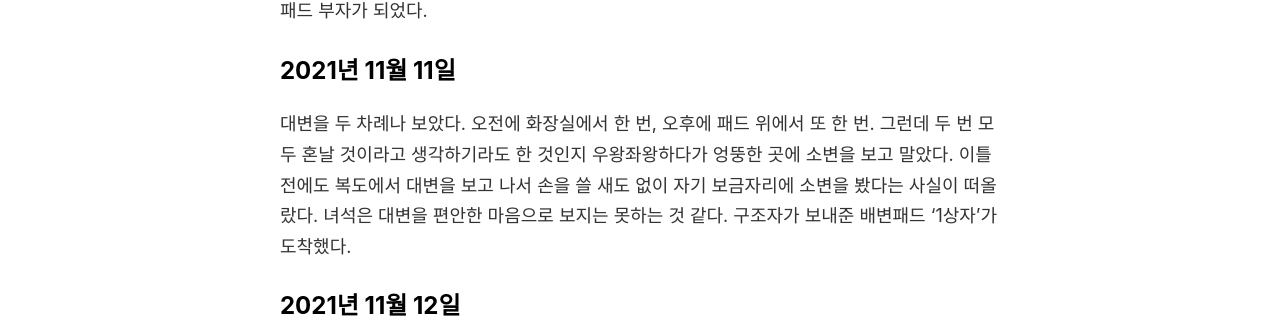
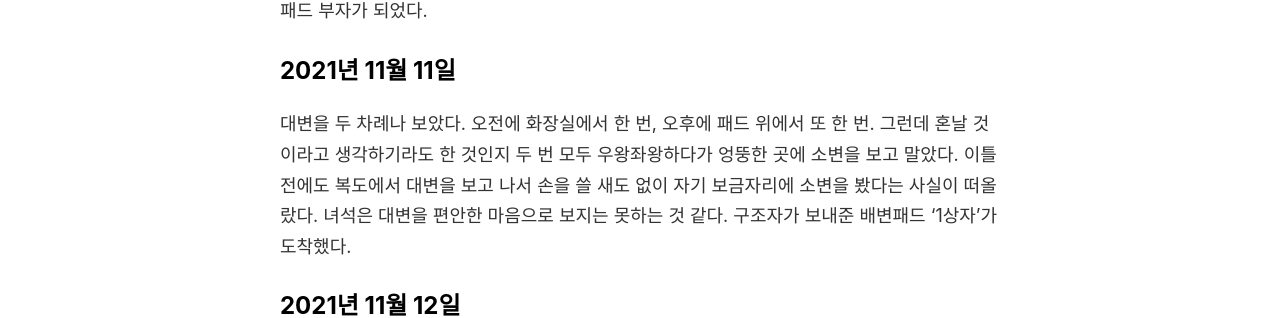
Before and after one commit to oxmhpark/www.exonomicon.net, a Jekyll site: the page built from _posts/2021-10-31-caring-note-of-aeng-doo.md, in a window 1280 px wide and 900 px high, scrolled down 1557 px. Shown: the part 424-742 px from the top of the window. Built offline with Jekyll 4.4.1, drawn with Linux system fonts in a browser that asks for light colours; comment, search, counter and statistics services are not loaded.

```diff
--- a/_posts/2021-10-31-caring-note-of-aeng-doo.md
+++ b/_posts/2021-10-31-caring-note-of-aeng-doo.md
@@ -37,7 +37,7 @@ comments: true
 대변을 보지 않았다. 장난감이 없어서인지 제 보금자리에 머물지 않고 자리를 옮겨다녔다. 내가 주문한 배변패드가 도착했는데, 별 생각없이 주문한 '1개'가 '1상자'를 의미하는 거였다. 녀석은 배변패드 부자가 되었다.
 
 ## 2021년 11월 11일
-대변을 두 차례나 보았다. 오전에 화장실에서 한 번, 오후에 패드 위에서 또 한 번. 그런데 두 번 모두 혼날 것이라고 생각하기라도 한 것인지 우왕좌왕하다가 엉뚱한 곳에 소변을 보고 말았다. 이틀 전에도 복도에서 대변을 보고 나서 손을 쓸 새도 없이 자기 보금자리에 소변을 봤다는 사실이 떠올랐다. 녀석은 대변을 편안한 마음으로 보지는 못하는 것 같다. 구조자가 보내준 배변패드 '1상자'가 도착했다.
+대변을 두 차례나 보았다. 오전에 화장실에서 한 번, 오후에 패드 위에서 또 한 번. 그런데 혼날 것이라고 생각하기라도 한 것인지 두 번 모두 우왕좌왕하다가 엉뚱한 곳에 소변을 보고 말았다. 이틀 전에도 복도에서 대변을 보고 나서 손을 쓸 새도 없이 자기 보금자리에 소변을 봤다는 사실이 떠올랐다. 녀석은 대변을 편안한 마음으로 보지는 못하는 것 같다. 구조자가 보내준 배변패드 '1상자'가 도착했다.
 
 ## 2021년 11월 12일
 오늘.
```
